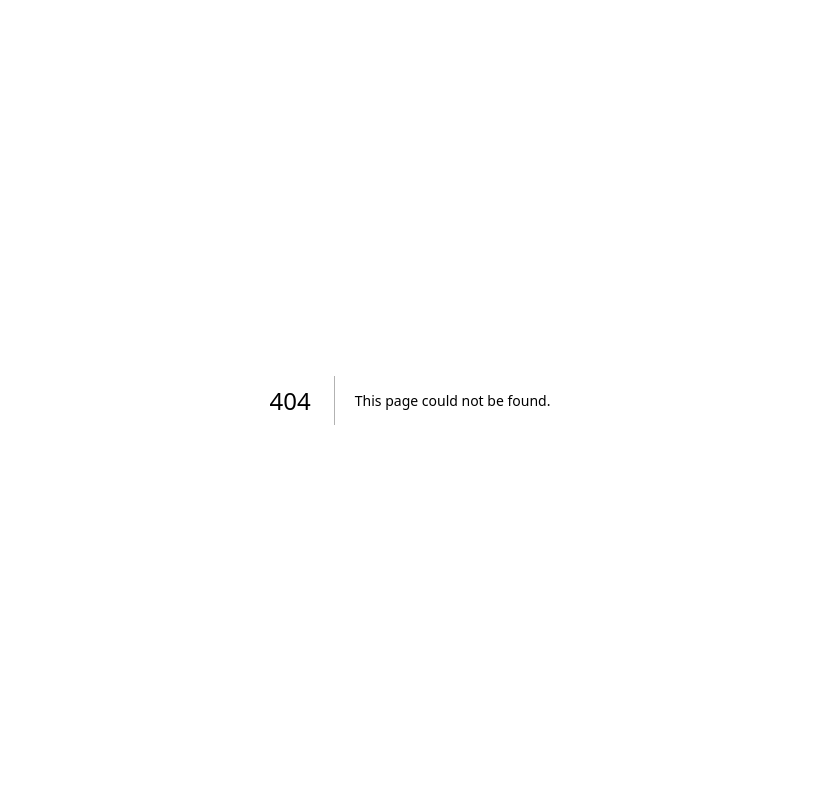
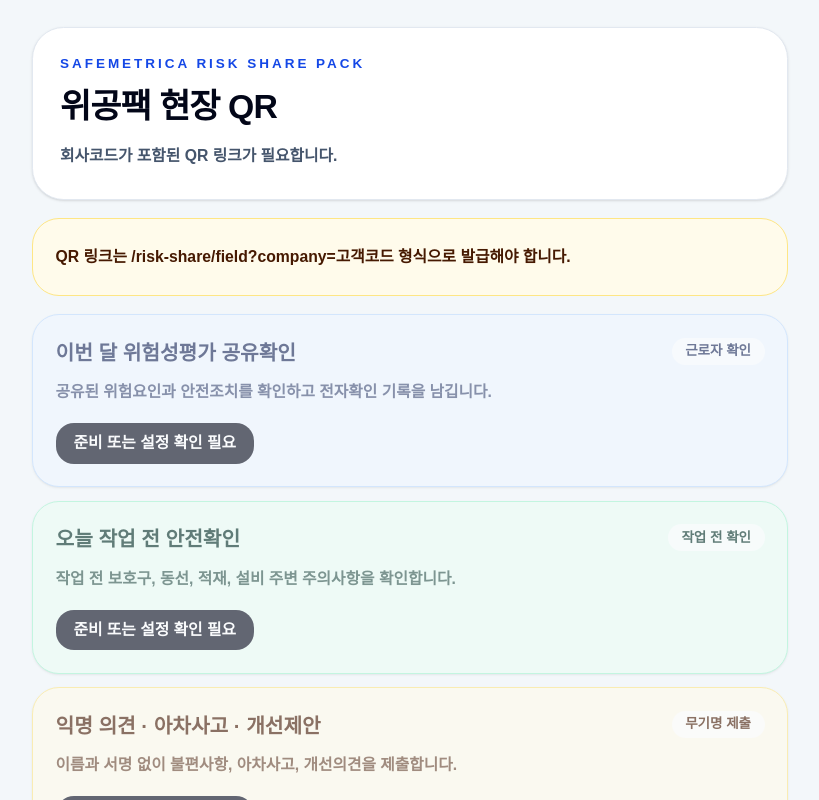
Before and after one commit to safemetrica/safe-metrica, a Next.js app: page /risk-share/field in a window 1280 px wide. Before the commit this address had no page. Shown: the top 800 px of the page, without its empty margins (230-1049 px from the left). Built offline with nearby package versions, Linux system fonts and the light colour scheme.

Commit message:
feat: add risk share public field entry shell (#776)

```diff
--- /dev/null
+++ b/src/app/risk-share/field/page.tsx
@@ -0,0 +1,153 @@
+import Link from "next/link";
+import { getTenantRegistryConfigByCode } from "@/lib/supabaseServer";
+
+export const dynamic = "force-dynamic";
+export const revalidate = 0;
+
+type PageProps = {
+  searchParams?: Promise<{
+    company?: string;
+  }>;
+};
+
+function normalizeCompanyCode(value?: string | null) {
+  return (value ?? "")
+    .trim()
+    .toLowerCase()
+    .replace(/[^a-z0-9-]/g, "")
+    .slice(0, 64);
+}
+
+function buildHref(path: string, companyCode: string) {
+  return `${path}?company=${encodeURIComponent(companyCode)}`;
+}
+
+export default async function RiskSharePublicFieldEntryPage({
+  searchParams,
+}: PageProps) {
+  const params = (await searchParams) ?? {};
+  const companyCode = normalizeCompanyCode(params.company);
+  const tenant = companyCode
+    ? await getTenantRegistryConfigByCode(companyCode).catch(() => null)
+    : null;
+  const companyLabel = tenant?.name || companyCode || "고객사";
+  const isRiskShareCustomer =
+    tenant?.serviceMode === "risk_share_pack" ||
+    tenant?.serviceMode === "full_safemetrica";
+
+  const cards = [
+    {
+      title: "이번 달 위험성평가 공유확인",
+      description:
+        "공유된 위험요인과 안전조치를 확인하고 전자확인 기록을 남깁니다.",
+      href: buildHref("/field/participation", companyCode),
+      badge: "근로자 확인",
+      tone: "border-blue-200 bg-blue-50 text-blue-950",
+      cta: "공유확인 시작",
+      disabled: !companyCode || !isRiskShareCustomer,
+    },
+    {
+      title: "오늘 작업 전 안전확인",
+      description:
+        "작업 전 보호구, 동선, 적재, 설비 주변 주의사항을 확인합니다.",
+      href: buildHref("/field/participation", companyCode),
+      badge: "작업 전 확인",
+      tone: "border-emerald-200 bg-emerald-50 text-emerald-950",
+      cta: "작업 전 확인",
+      disabled: !companyCode || !isRiskShareCustomer,
+    },
+    {
+      title: "익명 의견 · 아차사고 · 개선제안",
+      description:
+        "이름과 서명 없이 불편사항, 아차사고, 개선의견을 제출합니다.",
+      href: buildHref("/field/anonymous-feedback", companyCode),
+      badge: "무기명 제출",
+      tone: "border-amber-200 bg-amber-50 text-amber-950",
+      cta: "익명 제출",
+      disabled: !companyCode || !isRiskShareCustomer,
+    },
+    {
+      title: "외부인 출입 안전확인",
+      description:
+        "방문자, 납품, 협력업체 출입 전 안전수칙 확인을 위한 입구입니다.",
+      href: buildHref("/risk-share/visitor", companyCode),
+      badge: "외부인 QR",
+      tone: "border-slate-200 bg-slate-50 text-slate-800",
+      cta: "외부인 확인",
+      disabled: true,
+    },
+  ];
+
+  return (
+    <main className="min-h-screen bg-[#F3F7FA] px-4 py-6 text-slate-950">
+      <section className="mx-auto max-w-2xl">
+        <div className="rounded-[1.75rem] border border-slate-200 bg-white p-6 shadow-sm">
+          <p className="text-xs font-black uppercase tracking-[0.22em] text-blue-700">
+            SafeMetrica Risk Share Pack
+          </p>
+          <h1 className="mt-3 text-3xl font-black tracking-tight">
+            위공팩 현장 QR
+          </h1>
+          <p className="mt-3 text-sm font-semibold leading-7 text-slate-600">
+            {companyCode
+              ? `${companyLabel} 현장 구성원이 확인·의견 제출을 진행하는 무로그인 QR 입구입니다.`
+              : "회사코드가 포함된 QR 링크가 필요합니다."}
+          </p>
+        </div>
+
+        {!companyCode ? (
+          <div className="mt-4 rounded-3xl border border-amber-200 bg-amber-50 p-5 text-sm font-bold leading-7 text-amber-950">
+            QR 링크는 /risk-share/field?company=고객코드 형식으로 발급해야 합니다.
+          </div>
+        ) : !isRiskShareCustomer ? (
+          <div className="mt-4 rounded-3xl border border-rose-200 bg-rose-50 p-5 text-sm font-bold leading-7 text-rose-950">
+            위공팩 또는 Full SafeMetrica 고객코드로 등록된 경우에만 이 QR 입구를 사용할 수 있습니다.
+            Owner가 고객코드와 서비스 모드를 확인해 주세요.
+          </div>
+        ) : null}
+
+        <div className="mt-4 grid gap-3">
+          {cards.map((card) => {
+            const className = `block rounded-3xl border p-5 shadow-sm transition ${card.tone} ${
+              card.disabled ? "cursor-not-allowed opacity-60" : "hover:-translate-y-0.5 hover:shadow-md"
+            }`;
+
+            const content = (
+              <>
+                <div className="flex items-start justify-between gap-4">
+                  <div>
+                    <h2 className="text-lg font-black">{card.title}</h2>
+                    <p className="mt-2 text-sm font-semibold leading-6 opacity-80">
+                      {card.description}
+                    </p>
+                  </div>
+                  <span className="shrink-0 rounded-full bg-white/75 px-3 py-1 text-xs font-black">
+                    {card.badge}
+                  </span>
+                </div>
+                <span className="mt-4 inline-flex rounded-2xl bg-slate-950 px-4 py-2 text-sm font-black text-white">
+                  {card.disabled ? "준비 또는 설정 확인 필요" : card.cta}
+                </span>
+              </>
+            );
+
+            return card.disabled ? (
+              <div key={card.title} className={className} aria-disabled="true">
+                {content}
+              </div>
+            ) : (
+              <Link key={card.title} href={card.href} className={className}>
+                {content}
+              </Link>
+            );
+          })}
+        </div>
+
+        <div className="mt-5 rounded-3xl border border-slate-200 bg-white p-5 text-xs font-bold leading-6 text-slate-500">
+          근로자와 외부인은 로그인 없이 QR로 참여합니다. 관리자와 대표 화면은 고객사 계정 기반으로 분리합니다.
+          이 화면은 위험성평가 작성 대행이나 법적 적합성 보장을 의미하지 않습니다.
+        </div>
+      </section>
+    </main>
+  );
+}
```
